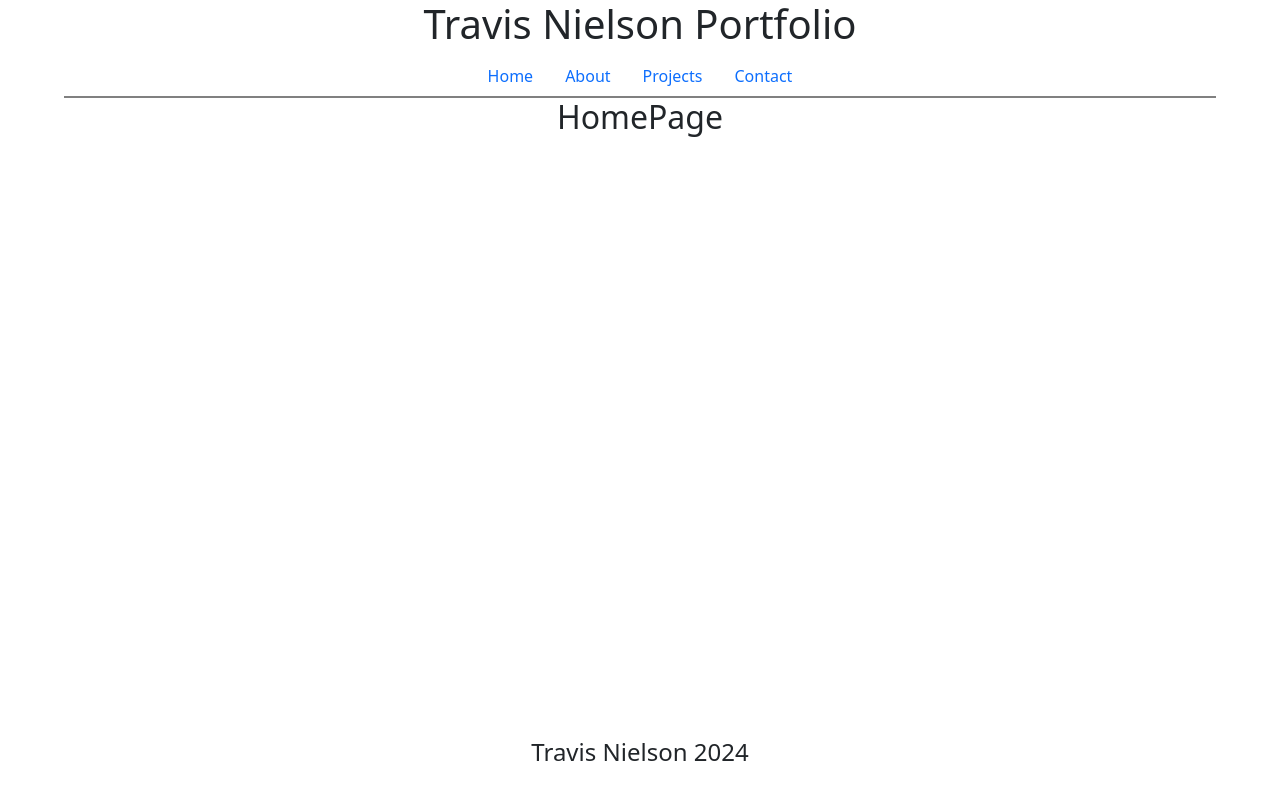
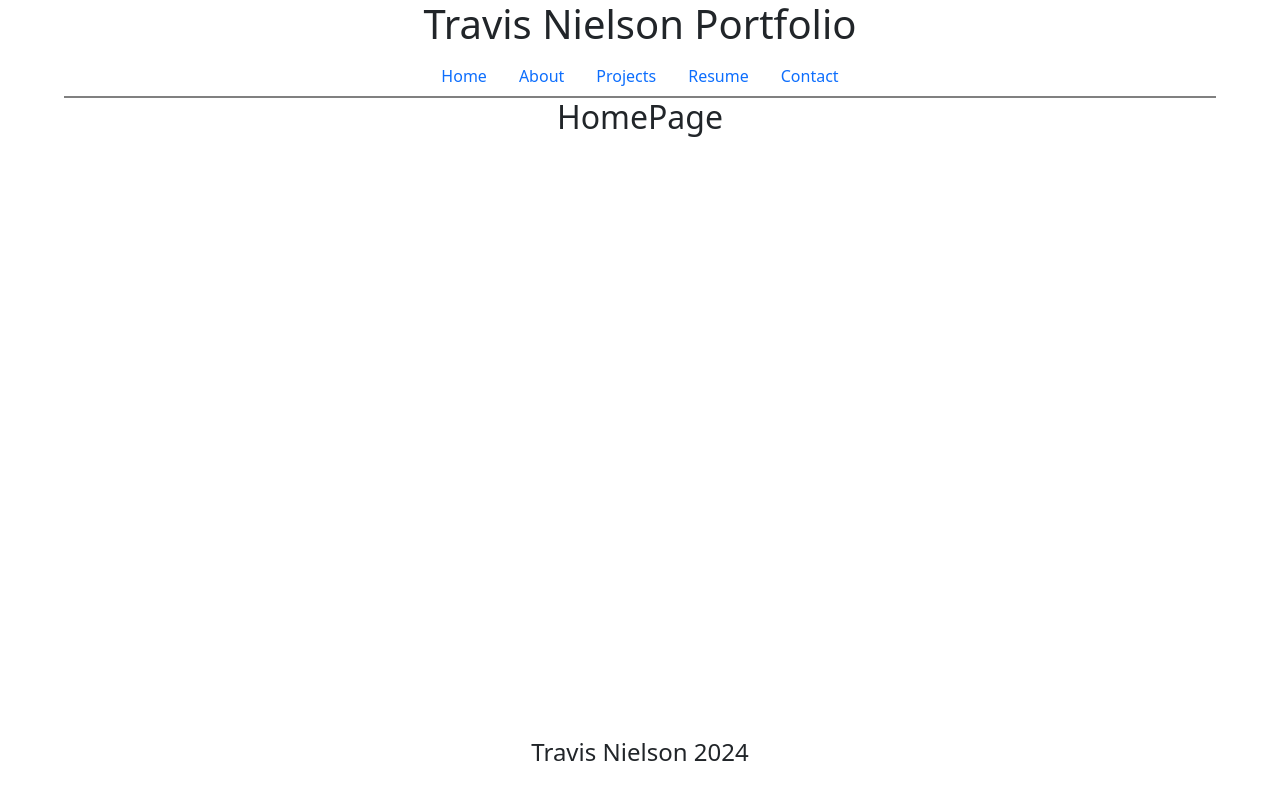
Before and after one commit to TNielson78/react-portfolio, a React (Vite) app: page / in a window 1280 px wide. Built offline with nearby package versions, Linux system fonts and the light colour scheme.

Commit message:
added resume tab

```diff
--- a/src/App.jsx
+++ b/src/App.jsx
@@ -5,6 +5,7 @@
 import Home from './pages/Home'
 import About from './pages/About'
 import Projects from './pages/Projects'
+import Resume from './pages/Resume'
 import Contacts from './pages/Contacts'
 import Header from './components/Header'
 import Footer from './components/Footer'
@@ -24,6 +25,9 @@
     if (currentPage === 'Projects') {
       return <Projects />;
     }
+    if (currentPage === 'Resume') {
+      return <Resume />;
+    }
     return <Contacts />;
   };
 
--- a/src/components/Navbar/index.jsx
+++ b/src/components/Navbar/index.jsx
@@ -36,6 +36,16 @@
         </li>
         <li className="nav-item">
           <a
+            href="#resume"
+            onClick={() => handlePageChange('Resume')}
+            // Check to see if the currentPage is `Blog`, and if so we use the active link class from bootstrap. Otherwise, we set it to a normal nav-link
+            className={currentPage === 'Resume' ? 'nav-link active' : 'nav-link'}
+          >
+            Resume
+          </a>
+        </li>
+        <li className="nav-item">
+          <a
             href="#contact"
             onClick={() => handlePageChange('Contact')}
             // Check to see if the currentPage is `Contact`, and if so we use the active link class from bootstrap. Otherwise, we set it to a normal nav-link
--- /dev/null
+++ b/src/pages/Resume/index.jsx
@@ -0,0 +1,11 @@
+const Resume = () => {
+    return(
+        <main>
+            <h2>
+                Resume Section
+            </h2>
+        </main>
+    )
+}
+
+export default Resume;
```
Also changed, not shown: src/assets/img/trees.jpg (added), src/pages/Resume/style.css (added). Lines whose indentation alone changed are shown as unchanged.
